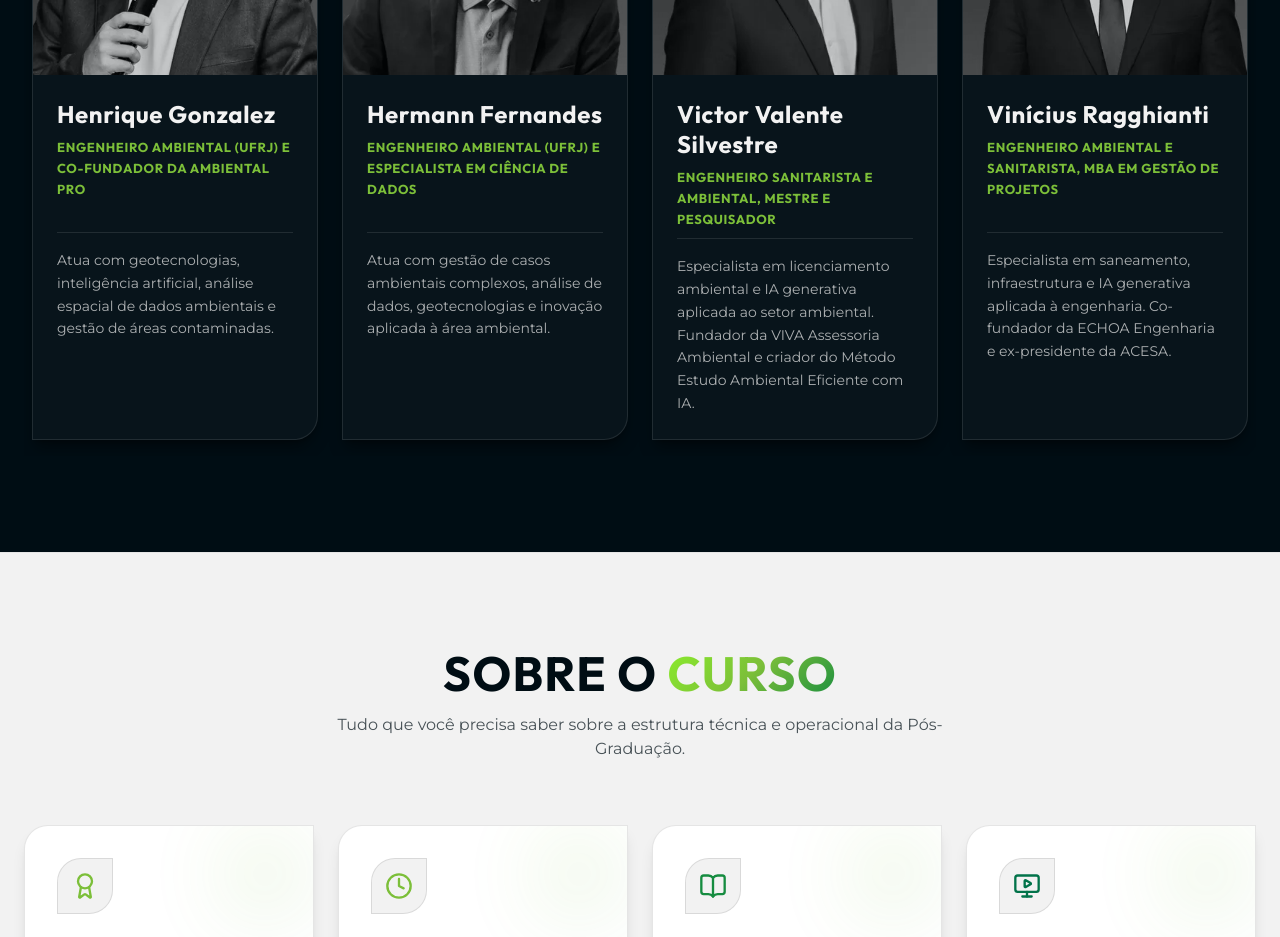
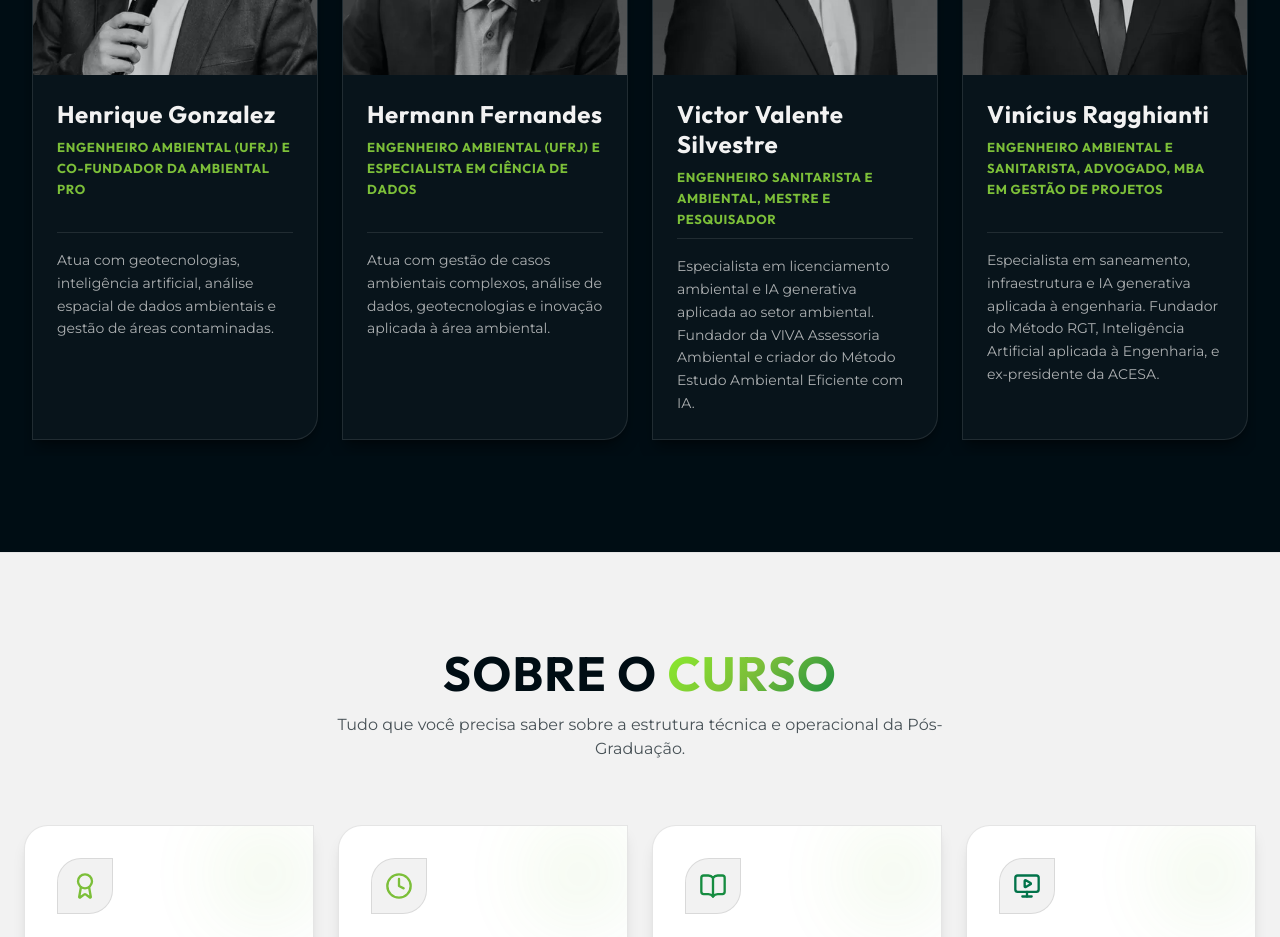
Before and after one commit to henriquegsantos149/pos-iama, a React (Vite) app: page / in a window 1280 px wide. Shown: the part 7160-8097 px from the top of the page. Built offline with nearby package versions, Linux system fonts and the light colour scheme.

Commit message:
mudança no titulo e informacoes do vinicius

```diff
--- a/src/components/Faculty.tsx
+++ b/src/components/Faculty.tsx
@@ -25,9 +25,9 @@ const facultyMembers = [
 
   {
     name: "Vinícius Ragghianti",
-    title: "ENGENHEIRO AMBIENTAL E SANITARISTA, MBA EM GESTÃO DE PROJETOS",
+    title: "ENGENHEIRO AMBIENTAL E SANITARISTA, ADVOGADO, MBA EM GESTÃO DE PROJETOS",
     image: `${base}faculty/vinicius.webp`,
-    resume: "Especialista em saneamento, infraestrutura e IA generativa aplicada à engenharia. Co-fundador da ECHOA Engenharia e ex-presidente da ACESA."
+    resume: "Especialista em saneamento, infraestrutura e IA generativa aplicada à engenharia. Fundador do Método RGT, Inteligência Artificial aplicada à Engenharia, e ex-presidente da ACESA."
   },
   {
     name: "Ariel Dias",
```
